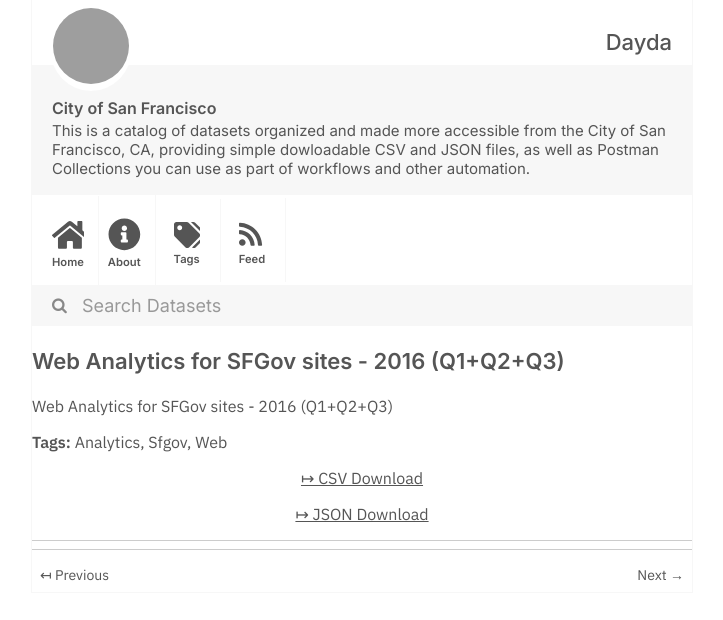
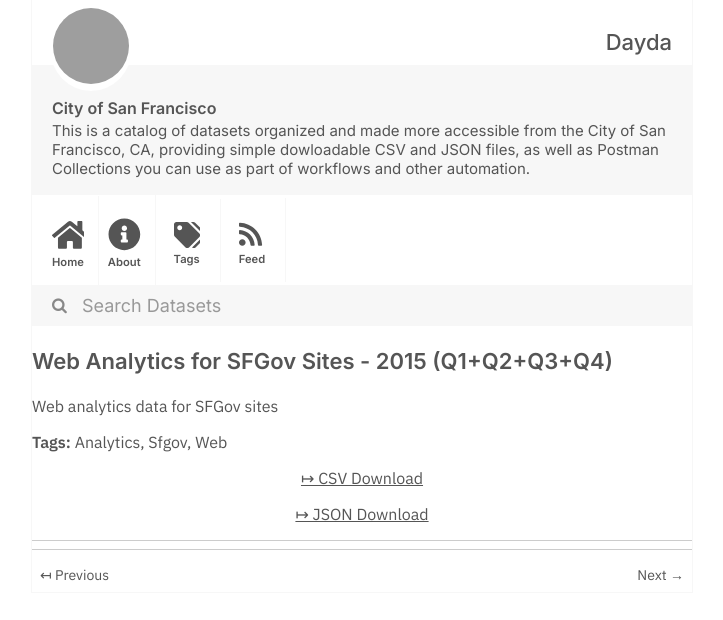
Before and after one commit to dayda-entities/city-of-san-francisco, a Jekyll site: the page built from _posts/2020-11-10-web-analytics-for-sfgov-sites-.md, in a window 1280 px wide, cut to the strip 0-620 px from the top of the page. Shown: the whole strip, without its empty margins (278-1001 px from the left). Built offline with Jekyll 4.4.1, drawn with Linux system fonts in a browser that asks for light colours; grey boxes are pictures that could not be loaded.

Commit message:
Publish Data

```diff
--- a/_posts/2020-11-10-web-analytics-for-sfgov-sites-.md
+++ b/_posts/2020-11-10-web-analytics-for-sfgov-sites-.md
@@ -1,7 +1,7 @@
 ---
-title: Web Analytics for SFGov sites - 2016 (Q1+Q2+Q3)
-created: '2020-11-10T16:56:40.115693'
-modified: '2020-11-10T16:56:40.115700'
+title: Web Analytics for SFGov Sites - 2015 (Q1+Q2+Q3+Q4)
+created: '2020-11-10T16:57:07.461772'
+modified: '2020-11-10T16:57:07.461782'
 state: active
 type: dataset
 tags:
@@ -10,9 +10,9 @@ tags:
   - Web
 groups:
   - Local Government
-csv_url: 'https://data.sfgov.org/api/views/iy4m-quhy/rows.csv?accessType=DOWNLOAD'
-json_url: 'https://data.sfgov.org/api/views/iy4m-quhy/rows.json?accessType=DOWNLOAD'
+csv_url: 'https://data.sfgov.org/api/views/yrfc-c5yu/rows.csv?accessType=DOWNLOAD'
+json_url: 'https://data.sfgov.org/api/views/yrfc-c5yu/rows.json?accessType=DOWNLOAD'
 layout: post
 
 ---
-Web Analytics for SFGov sites - 2016 (Q1+Q2+Q3)
+Web analytics data for SFGov sites
```
